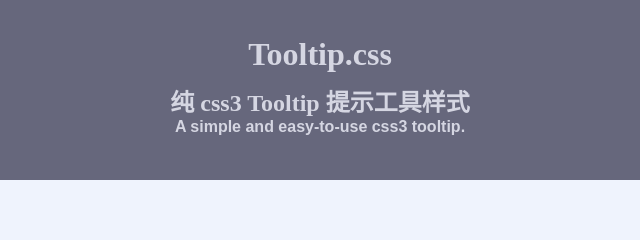
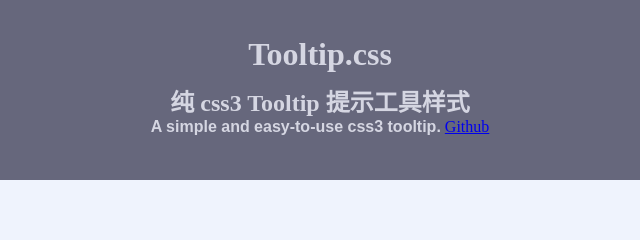
Before and after one commit to JofunLiang/tooltip, a plain HTML site: page index.html in a window 1280 px wide. Shown: the top 240 px of the page, 320-960 px from the left. Drawn offline with Linux system fonts and the light colour scheme.

Commit message:
Update index.html

```diff
--- a/index.html
+++ b/index.html
@@ -80,6 +80,7 @@
 				<h1>Tooltip.css</h1>
 				<h2>纯 css3 Tooltip 提示工具样式</h2>
 				<strong>A simple and easy-to-use css3 tooltip.</strong>
+				<a href="https://github.com/JofunLiang/tooltip">Github</a>
 			</div>
 		</div>
 
```
